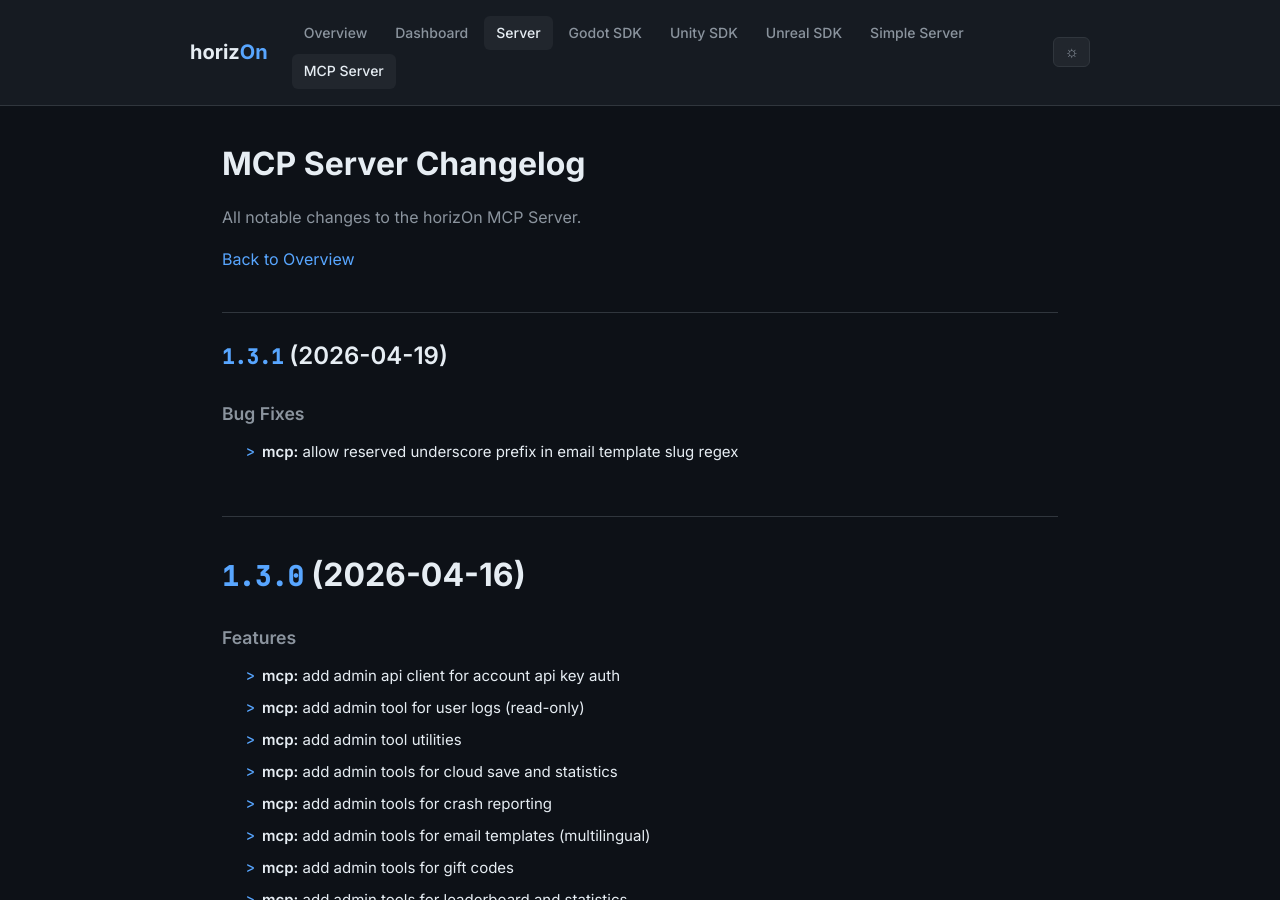
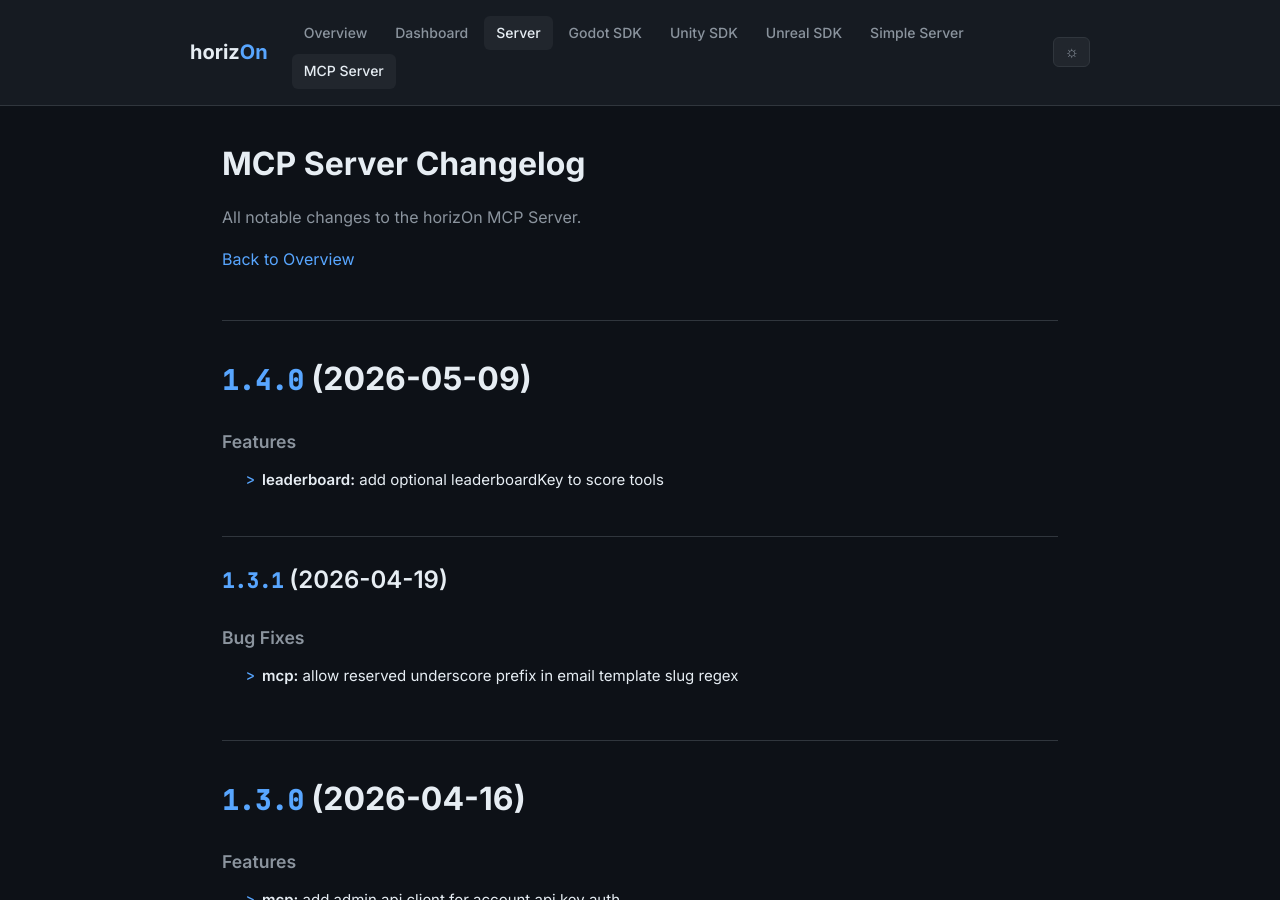
Before and after one commit to ProjectMakersDE/horizOn-Changelog, a Jekyll site: the page built from mcp-server-changelog.md, in a window 1280 px wide and 900 px high. Built offline with Jekyll 4.4.1, drawn with Linux system fonts in a browser that asks for light colours.

Commit message:
chore: sync changelogs [skip ci]

```diff
--- a/mcp-server-changelog.md
+++ b/mcp-server-changelog.md
@@ -8,6 +8,13 @@ title: MCP Server Changelog
 All notable changes to the horizOn MCP Server.
 
 [Back to Overview](.)
+
+# [1.4.0](https://github.com/ProjectMakersDE/horizOn-mcp/compare/v1.3.1...v1.4.0) (2026-05-09)
+
+
+### Features
+
+* **leaderboard:** add optional leaderboardKey to score tools ([28bbefe](https://github.com/ProjectMakersDE/horizOn-mcp/commit/28bbefe72fd9bbb1e95b126498032b2eb2a68a7a))
 
 ## [1.3.1](https://github.com/ProjectMakersDE/horizOn-mcp/compare/v1.3.0...v1.3.1) (2026-04-19)
 
```
Also changed, not shown: index.md (+1 -1 lines).
